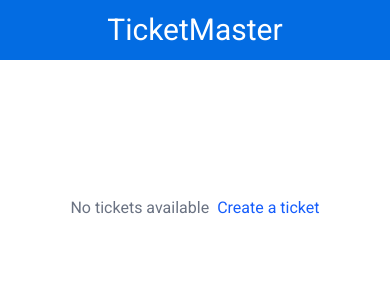
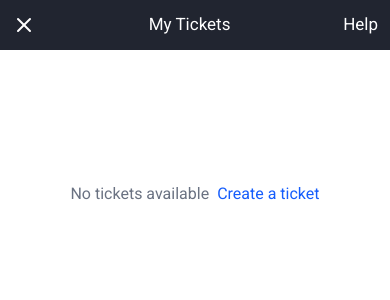
Before and after one commit to o1-spec/Ticket-share, a Next.js app: page / in a window 390 px wide. Shown: the top 300 px of the page. Built offline with nearby package versions, Linux system fonts and the light colour scheme.

Commit message:
fixed responsiveness

```diff
--- /dev/null
+++ b/app/_components/TicketHeading.tsx
@@ -0,0 +1,19 @@
+import { X } from "lucide-react";
+
+function TicketHeading() {
+  return (
+    <div className="flex justify-between items-center bg-[#212530] w-full p-3">
+      <div>
+        <X size={24} color="white" />
+      </div>
+      <div>
+        <span className="text-white text-[17px]">My Tickets</span>
+      </div>
+      <div>
+        <span className="text-white text-[17px]">Help</span>
+      </div>
+    </div>
+  );
+}
+
+export default TicketHeading;
--- a/app/layout.tsx
+++ b/app/layout.tsx
@@ -2,7 +2,6 @@
 import { Roboto } from "next/font/google";
 import "./globals.css";
 import { TicketProvider } from "./_components/TicketContext";
-
 
 const Roboto_Font = Roboto({
   subsets: ["latin"],
@@ -23,9 +22,6 @@
   return (
     <html lang="en" className="bg-white">
       <body className={`${Roboto_Font.className}`}>
-        <div className="text-white py-3 text-center w-full text-3xl bg-[#036ce2]">
-          TicketMaster
-        </div>
         <TicketProvider>{children}</TicketProvider>
       </body>
     </html>
--- a/app/page.tsx
+++ b/app/page.tsx
@@ -2,6 +2,7 @@
 "use client";
 import { useState } from "react";
 import TicketCardSlider from "./tickets/TicketCardSlider";
+import TicketHeading from "./_components/TicketHeading";
 
 export default function Home() {
   const [showTransfer, setShowTransfer] = useState<boolean>(false);
@@ -11,7 +12,9 @@
   };
 
   return (
-    <main className="flex flex-col items-center sm:justify-center p-4 pt-1 sm:pt-10 sm:p-4">
+    <>
+      <TicketHeading />
+      <main className="flex flex-col items-center sm:justify-center p-4 pt-0 sm:pt-10 sm:p-4">
         {showTransfer && (
           <div
             className="absolute top-0 right-0 bottom-0 left-0 bg-gray-800 opacity-40 z-50"
@@ -25,5 +28,6 @@
           />
         </div>
       </main>
+    </>
   );
 }
--- a/app/register/page.tsx
+++ b/app/register/page.tsx
@@ -4,6 +4,9 @@
 const page = () => {
   return (
     <div className=" bg-white">
+      <div className="text-white py-3 text-center w-full text-3xl bg-[#036ce2]">
+        TicketMaster
+      </div>
       <TicketGenerationForm />
     </div>
   );
--- a/app/tickets/TicketCardSlider.tsx
+++ b/app/tickets/TicketCardSlider.tsx
@@ -354,7 +354,7 @@
                   key={`${index}-${i}`}
                   className="flex gap-2 justify-center"
                 >
-                  <div className="w-72 custom-width sm:w-88 mx-auto my-4 border border-gray-200 rounded-xl">
+                  <div className="w-72 custom-width sm:w-88 mx-auto my-4 border border-gray-200 rounded-xl -translate-y-2">
                     <div className="bg-[#185ecd] text-white rounded-t-xl text-center py-3">
                       <p className="text-sm font-medium">Standard Ticket</p>
                     </div>
```
Lines whose indentation alone changed are shown as unchanged.
